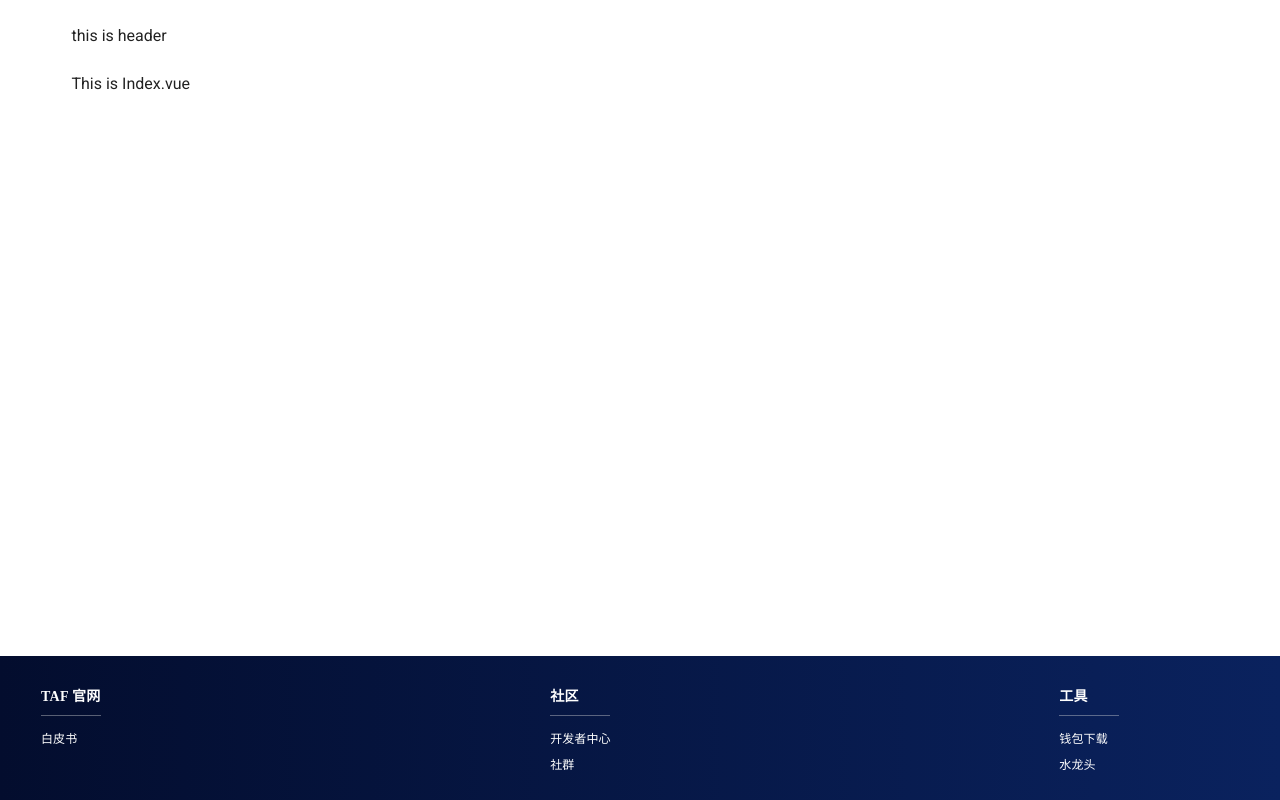
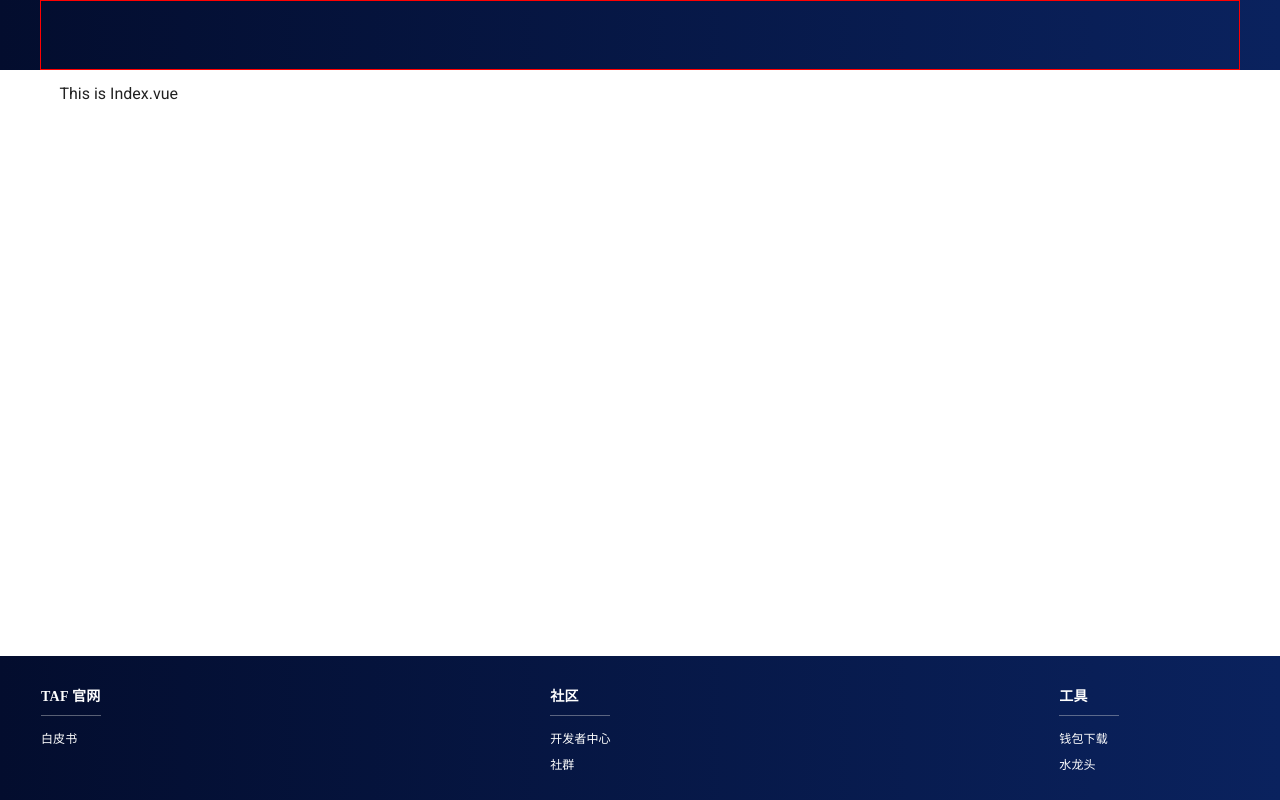
Before and after one commit to shinkai76/vue2.x-vuetify, a Vue app: page /home in a window 1280 px wide. Built offline with nearby package versions, Linux system fonts and the light colour scheme.

Commit message:
working in header.vue

```diff
--- a/src/layout/header.vue
+++ b/src/layout/header.vue
@@ -1,10 +1,41 @@
 <template>
-    <v-container>
-        this is header
-    </v-container>
+    <v-card height="70px"
+            class="head rounded-0"
+            min-width="100%"
+            flat
+    >
+      <div class="w1200 mx-auto nav-wrap d-flex justify-start align-center">
+        <v-img class="flex-grow-0"  src="../assets/pic_logo.png" alt="logo" height="40" width="130"/>
+        <div>
+          <v-card tile
+                  flat
+                  v-for="item in navItems"
+                  :key="item.text"
+                  color="white"
+          >
+            {{ item.text }}
+          </v-card>
+        </div>
+      </div>
+    </v-card>
 </template>
 <script>
 export default {
-    name: "rheader"
+    name: "rheader",
+    data: ()=> ({
+      navItems: [
+        {
+
+        }
+      ]
+    })
 }
 </script>
+<style lang="less" scoped>
+.head {
+  background: linear-gradient(270deg, #0A225E 0%, #030D2E 100%);
+  .nav-wrap {
+    height: 100%;
+  }
+}
+</style>
--- a/src/layout/index.vue
+++ b/src/layout/index.vue
@@ -1,9 +1,9 @@
 <template>
-    <v-container>
+    <div class="wrap">
         <Nav></Nav>
         <router-view></router-view>
         <Footer></Footer>
-    </v-container>
+    </div>
 </template>
 <script>
 import  Footer from "./footer"
@@ -13,3 +13,9 @@ export default {
     components: { Footer,  Nav}
 }
 </script>
+<style lang="less" scoped>
+.wrap {
+  height: 100%;
+  width: 100%;
+}
+</style>
```
Also changed, not shown: src/assets/pic_logo.png (added).
